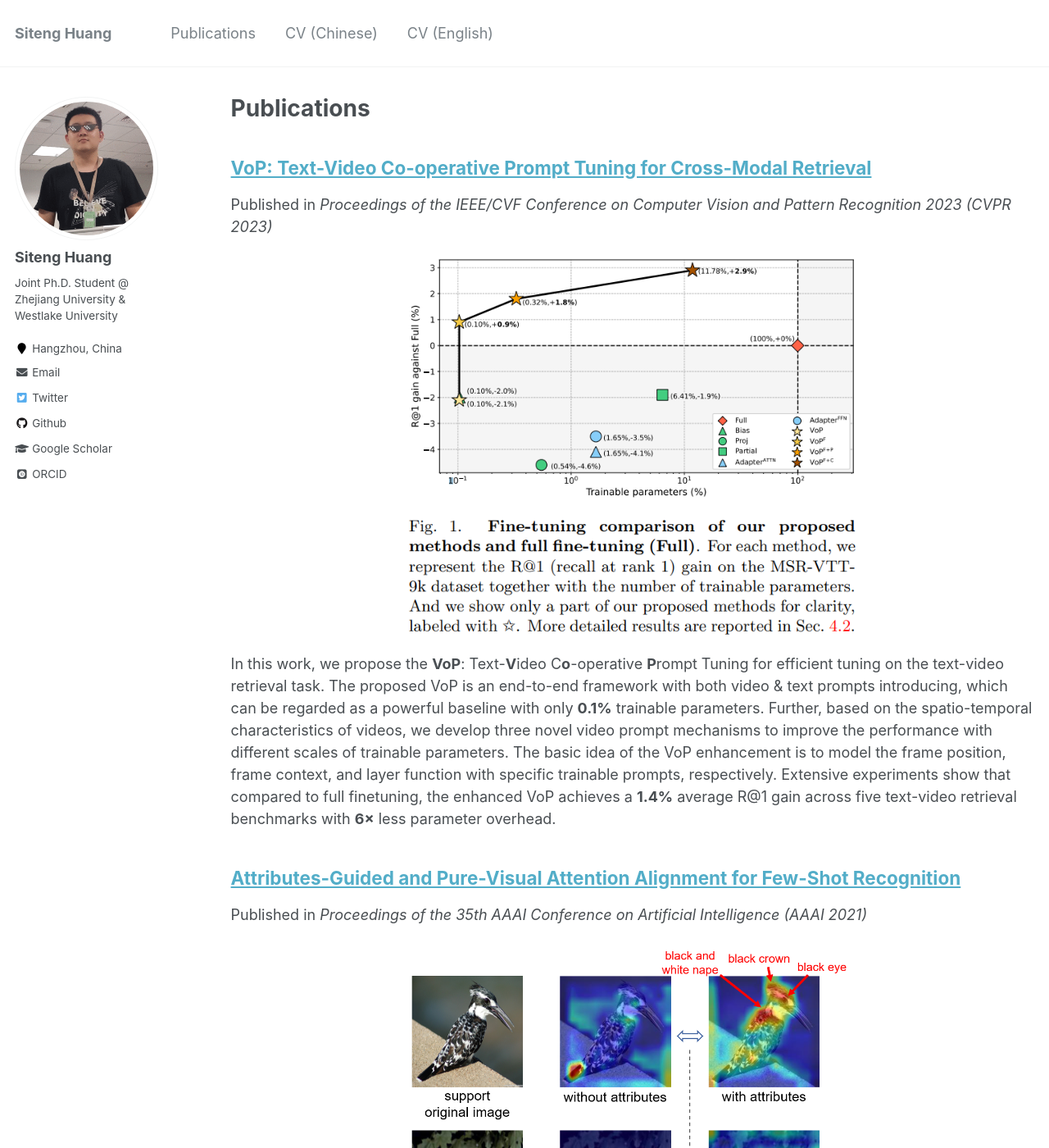
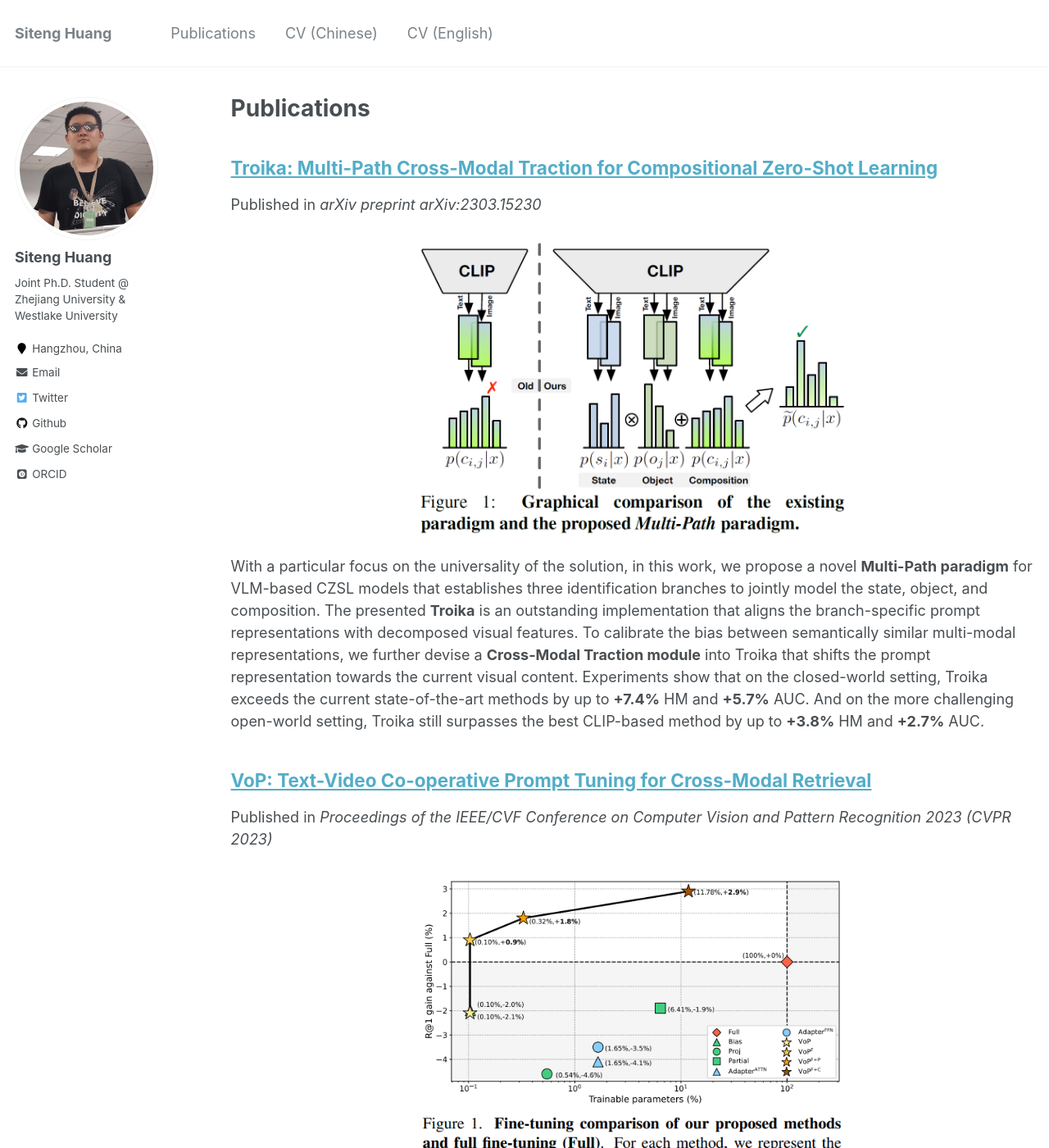
Before and after one commit to bighuang624/bighuang624.github.io, a Jekyll site: the page built from _pages/publications.md, in a window 1280 px wide and 1400 px high. Shown: the whole window at 82% size. Built offline with Jekyll 4.4.1, drawn with Linux system fonts in a browser that asks for light colours; some web fonts are replaced; comment, search, counter and statistics services are not loaded.

Commit message:
add Troika

```diff
--- /dev/null
+++ b/_publications/Troika.md
@@ -0,0 +1,82 @@
+---
+title: "Troika: Multi-Path Cross-Modal Traction for Compositional Zero-Shot Learning"
+collection: publications
+permalink: /publication/Troika
+excerpt: '<div align="middle"><img align="middle" style="max-width: 560px; width: 100%" src="https://kyonhuang.top/files/Troika/Troika-paradigm-comparison.png" /></div> With a particular focus on the universality of the solution, in this work, we propose a novel **Multi-Path paradigm** for VLM-based CZSL models that establishes three identification branches to jointly model the state, object, and composition. The presented **Troika** is an outstanding implementation that aligns the branch-specific prompt representations with decomposed visual features. To calibrate the bias between semantically similar multi-modal representations, we further devise a **Cross-Modal Traction module** into Troika that shifts the prompt representation towards the current visual content. Experiments show that on the closed-world setting, Troika exceeds the current state-of-the-art methods by up to **+7.4%** HM and **+5.7%** AUC. And on the more challenging open-world setting, Troika still surpasses the best CLIP-based method by up to **+3.8%** HM and **+2.7%** AUC.'
+date: 2023-03-12
+venue: 'arXiv preprint arXiv:2303.15230'
+---
+
+[arXiv](https://arxiv.org/abs/2303.15230){: .btn .btn--info}
+[github](https://github.com/bighuang624/Troika){: .btn .btn--info}
+
+## Background
+
+Recent compositional zero-shot learning (CZSL) methods adapt pre-trained vision-language models (VLMs) by constructing trainable prompts only for composed state-object pairs. Relying on learning the joint representation of seen compositions, these methods ignore the explicit modeling of the state and object, thus limiting the exploitation of pre-trained knowledge and generalization to unseen compositions. In this paper, our contributions are:
+
+1. We propose a novel Multi-Path paradigm for CZSL with VLMs, which explicitly constructs vision-language alignments for the state, object, and composition. The paradigm is flexible enough to derive new approaches.
+
+2. Based on the paradigm, we implement a model named Troika that effectively aligns the branch-specific prompt representations and decomposed visual features.
+
+3. We further design a Cross-Modal Traction module for Troika that adaptively adjusts the prompt representation depending on the visual content.
+
+4. We conduct extensive experiments on three CZSL benchmark datasets to show that Troika achieves the SOTA performance on both closed-world and open-world settings.
+
+## Generalizing in Multi-Path Paradigm
+
+<div align="middle"><img align="middle" style="max-width: 560px; width: 100%" src="https://kyonhuang.top/files/Troika/Troika-paradigm-comparison.png" /></div>
+
+## Troika: An Outstanding Implementation
+
+![](https://kyonhuang.top/files/Troika/Troika-overview.png)
+
+### Instantiations
+
+<div align="middle"><img align="middle" style="max-width: 560px; width: 100%" src="https://kyonhuang.top/files/Troika/Troika-prompt-comparison.png" /></div>
+
+### Cross-Modal Traction
+
+<div align="middle"><img align="middle" style="max-width: 560px; width: 100%" src="https://kyonhuang.top/files/Troika/Troika-CMT.png" /></div>
+
+<!-- We propose the **VoP**: Text-**V**ideo C**o**-operative **P**rompt Tuning to simultaneously introduce tunable prompts in both textual and visual encoders. Also, different from existing related efforts that only insert prompt vectors into the input textual sequences, we find that preparing prompts for every layer of both encoders can further close the gap to full fine-tuning. To exploit essential video-specific information, we further design three novel video prompts from different perspectives, which can seamlessly replace conventional visual prompts in VoP. Specifically,
+
+1. **position-specific** video prompts model the information shared between frames at the same relative position.
+2. Generated **context-specific** video prompts integrate injected contextual message from the frame sequence into the intra-frame modeling.
+3. And **function-specific** video prompts adaptively assist to learn intra- or inter-frame affinities by sensing the transformation of layer functions.
+
+By exploring video-specific prompts, VoP offers a new way to transfer pre-trained foundation models to the downstream video domain. -->
+
+## Experiment Results
+
+Here we report some experimental results to empirically show the effectiveness of our Troika. Please check the paper for the details of the experiment settings and further analysis.
+
+### Main Results
+
+The following results are obtained with a pre-trained CLIP (ViT-L/14). More experimental results can be found in the paper.
+
+![](https://kyonhuang.top/files/Troika/Troika-SOTA.png)
+
+<!-- <div align="middle"><img align="middle" style="max-width: 560px; width: 100%" src="https://kyonhuang.top/files/VoP/VoP-t2v-results.png" /></div> -->
+
+### Qualitative Results
+
+![](https://kyonhuang.top/files/Troika/Troika-qualitative-results.png)
+
+<!-- We represent the retrieval results of four tuning methods: Full, Partial, VoP, and VoP<sup>F+C</sup>.  -->
+
+We report the predictions of the complete Troika and the models that remove the Multi-Path paradigm or the Cross-Modal Traction module. Benefiting from both two innovations, Troika recognizes the compositions with higher accuracy. Taking the 5th case in the top row as an example, while the incomplete methods may be confused by the color and material presented by the object, the complete Troika can focus on details such as shape, surface texture, and even local regions containing lens for comprehensive reasoning.
+
+We also show some failure cases, where the entanglement of visual features places extreme demands on combinatorial understanding. However, the proposed Multi-Path paradigm enables the complete Troika to correctly identify part of the contained primitives. For the cases of complete prediction errors, although different from the provided labels, we find that the predictions can also interpret the content of these images. This indicates the effectiveness of our Troika from another perspective beyond the metrics.
+
+## BibTex
+
+If you find this work useful in your research, please cite our paper:
+
+<pre>
+@article{Huang2023Troika,
+    title={Troika: Multi-Path Cross-Modal Traction for Compositional Zero-Shot Learning},
+    author={Siteng Huang and Biao Gong and Yutong Feng and Yiliang Lv and Donglin Wang},
+    journal={arXiv preprint arXiv:2303.15230},
+    year={2023}
+}
+</pre>
```
Also changed, not shown: _pages/about.md (+2 -0 lines), files/Troika/Troika-CMT.png (added), files/Troika/Troika-SOTA.png (added), files/Troika/Troika-overview.png (added), files/Troika/Troika-paradigm-comparison.png (added), files/Troika/Troika-prompt-comparison.png (added), files/Troika/Troika-qualitative-results.png (added), files/VoP/VoP-MSRVTT9k-results.png, files/VoP/VoP-comparison.png, files/VoP/VoP-overview.png, files/VoP/VoP-qualitative-results.png, files/VoP/VoP-t2v-results.png, 2 other files.
